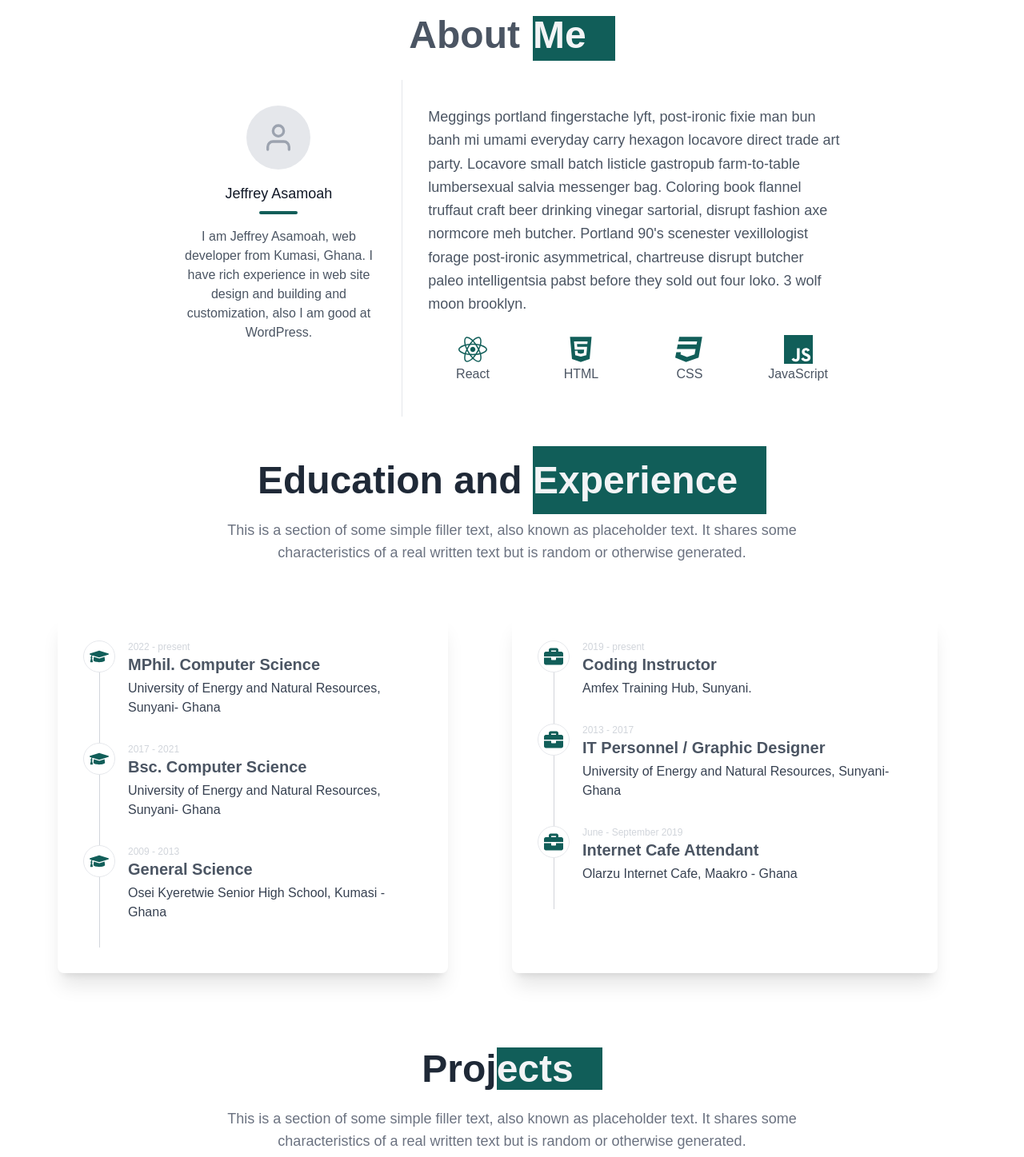
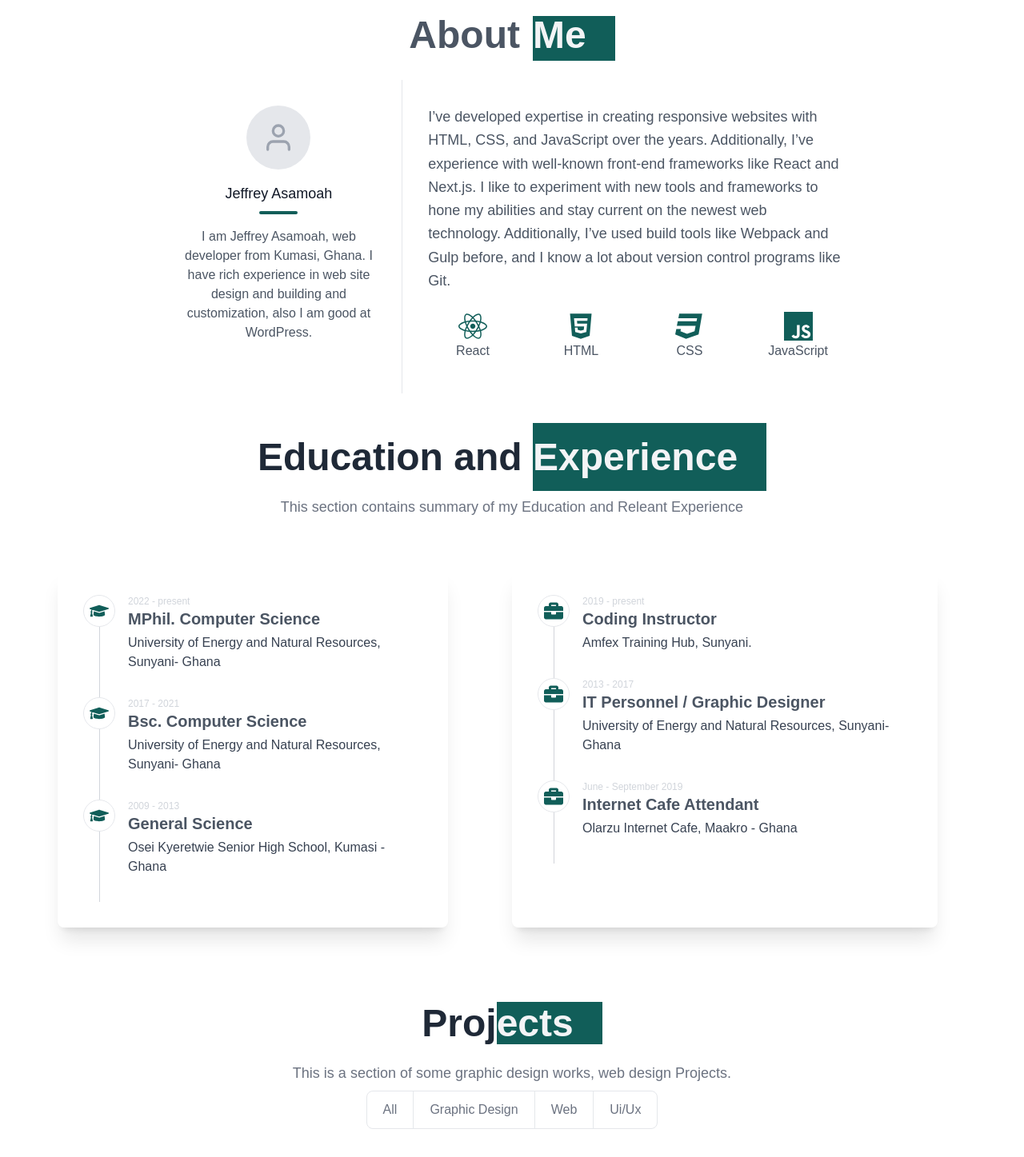
Before and after one commit to Jeffrey1999/Portfolio, a React (Create React App) app: page / in a window 1280 px wide. Shown: the part 1000-2447 px from the top of the page at 80% size. Built offline with nearby package versions, Linux system fonts and the light colour scheme; a web font is replaced by a local one.

Commit message:
for applications

```diff
--- a/src/components/AboutMe.jsx
+++ b/src/components/AboutMe.jsx
@@ -38,7 +38,7 @@ const AboutMe = () => {
           </div>
         </div>
         <div class="sm:w-2/3 sm:pl-8 sm:py-8 sm:border-l border-gray-200 sm:border-t-0 border-t mt-4 pt-4 sm:mt-0 text-center sm:text-left">
-          <p class="leading-relaxed text-lg mb-4">Meggings portland fingerstache lyft, post-ironic fixie man bun banh mi umami everyday carry hexagon locavore direct trade art party. Locavore small batch listicle gastropub farm-to-table lumbersexual salvia messenger bag. Coloring book flannel truffaut craft beer drinking vinegar sartorial, disrupt fashion axe normcore meh butcher. Portland 90's scenester vexillologist forage post-ironic asymmetrical, chartreuse disrupt butcher paleo intelligentsia pabst before they sold out four loko. 3 wolf moon brooklyn.</p>
+          <p class="leading-relaxed text-lg mb-4">I’ve developed expertise in creating responsive websites with HTML, CSS, and JavaScript over the years. Additionally, I’ve experience with well-known front-end frameworks like React and Next.js. I like to experiment with new tools and frameworks to hone my abilities and stay current on the newest web technology. Additionally, I’ve used build tools like Webpack and Gulp before, and I know a lot about version control programs like Git.</p>
 
 
 
--- a/src/components/Contact.jsx
+++ b/src/components/Contact.jsx
@@ -48,16 +48,16 @@ const Contact = () => {
         </div>
 
         <div class="p-2 w-full pt-8 mt-8 border-t border-gray-200 text-center">
-          <a class="text-teal-800">asamoahjeffrey77@gmail.com</a>
+          <a href="mailto:asamoahjeffrey77@gmail.com"class="text-teal-800">asamoahjeffrey77@gmail.com</a>
           <p class="leading-normal my-5">(+233) 50 930 3861
             <br/>All Rights Reserved
           </p>
           <span class="inline-flex">
           <div class="flex gap-4">
-          <a href="#" target="_blank" class="text-teal-800 hover:text-gray-400 active:text-gray-600 transition duration-100 text-2xl">
+          <a  href="https://instagram.com/asamoah1402?igshid=YmMyMTA2M2Y=" target="_blank" class="text-teal-800 hover:text-gray-400 active:text-gray-600 transition duration-100 text-2xl">
             <FaInstagram/>
           </a>
-          <a href="#" target="_blank" class="text-teal-800 hover:text-gray-400 active:text-gray-600 transition duration-100 text-2xl"> <FaLinkedin/></a>
+          <a href="https://www.linkedin.com/in/asamoah-jeffrey-a7154218a" target="_blank" class="text-teal-800 hover:text-gray-400 active:text-gray-600 transition duration-100 text-2xl"> <FaLinkedin/></a>
           <a href="#" target="_blank" class="text-teal-800 hover:text-gray-400 active:text-gray-600 transition duration-100 text-2xl">
             <FaTwitter/>
           </a>
--- a/src/components/Hero.jsx
+++ b/src/components/Hero.jsx
@@ -87,10 +87,10 @@ const Hero = () => {
 <span class="w-12 h-px bg-teal-800"></span>
 
 <div class="flex gap-4">
-  <a href="#" target="_blank" class="text-teal-800 hover:text-gray-400 active:text-gray-600 transition duration-100 text-2xl">
+  <a href="https://instagram.com/asamoah1402?igshid=YmMyMTA2M2Y=" target="_blank" class="text-teal-800 hover:text-gray-400 active:text-gray-600 transition duration-100 text-2xl">
     <FaInstagram/>
   </a>
-  <a href="#" target="_blank" class="text-teal-800 hover:text-gray-400 active:text-gray-600 transition duration-100 text-2xl"> <FaLinkedin/></a>
+  <a href="https://www.linkedin.com/in/asamoah-jeffrey-a7154218a" target="_blank" class="text-teal-800 hover:text-gray-400 active:text-gray-600 transition duration-100 text-2xl"> <FaLinkedin/></a>
   <a href="#" target="_blank" class="text-teal-800 hover:text-gray-400 active:text-gray-600 transition duration-100 text-2xl">
     <FaTwitter/>
   </a>
--- a/src/components/experience/Experience.jsx
+++ b/src/components/experience/Experience.jsx
@@ -23,9 +23,7 @@ const Experience = () => {
           </h2>
 
           <p class="max-w-screen-md text-gray-500 md:text-lg text-center mx-auto">
-            This is a section of some simple filler text, also known as
-            placeholder text. It shares some characteristics of a real written
-            text but is random or otherwise generated.
+           This section contains summary of my Education and Releant Experience
           </p>
         </div>
       </div>
--- a/src/components/testimonial/Testimonial.jsx
+++ b/src/components/testimonial/Testimonial.jsx
@@ -11,10 +11,10 @@ import { FaQuoteLeft } from 'react-icons/fa';
 const Testimonial = () => {
   return (
     <div>
-      <section class="text-gray-400 bg-gray-900 body-font">
+      <section class="text-gray-400 bg-gray-900  body-font">
 
   <div class="container px-5 py-24 mx-auto">
-  <h2 class="text-teal-800 text-2xl lg:text-5xl font-bold text-center mt-20s md:mb-6"> Clients <span className='bg-teal-800 text-gray-100  pr-9'>& Reviews</span></h2>
+  <h2 class="text-gray-800 text-2xl lg:text-5xl font-bold text-center mt-20s md:mb-6"> Clients <span className='bg-teal-800 text-gray-100  pr-9'>& Reviews</span></h2>
 
   <div className='flex justify-center pt-9 pb-10'>
     <FaQuoteLeft className='text-gray-100 text-6xl '/> </div>
--- a/src/components/testimonial/testimonialData.jsx
+++ b/src/components/testimonial/testimonialData.jsx
@@ -5,16 +5,16 @@ const testimonialData = [
     {
       id: 1,
 
-      person_name: "John Doe",
-      occupation: "Product designer at Github",
+      person_name: "Bampo Adjei Samuel",
+      occupation: "IT Personnel",
       comment:
-        "I enjoy working with the theme and learn so much. You   guys make the process fun and interesting. Good luck! 👍",
+        "I enjoy working with him at UENR, a great listener, team player  👍",
     },
     {
       id: 2,
 
-      person_name: "Jeff Doe",
-      occupation: "Product designer at Dribble",
+      person_name: "Benjamin Ofori Ansah",
+      occupation: "Teaching and Research Assistant",
       comment:"I enjoy working with the theme and learn so much. You guys make the process fun and interesting. Good luck! 👍",
     },
 
--- a/src/components/works/Gallery.jsx
+++ b/src/components/works/Gallery.jsx
@@ -29,7 +29,7 @@ const Gallery = () => {
       <div class="mb-10 md:mb-16">
         <h2 class="text-gray-800 text-2xl lg:text-5xl font-bold text-center mb-4 md:mb-6">Proj<span className='bg-teal-800 text-gray-100  pr-9 hover:bg-gray-800'>ects</span></h2>
 
-        <p class="max-w-screen-md text-gray-500 md:text-lg text-center mx-auto">This is a section of some simple filler text, also known as placeholder text. It shares some characteristics of a real written text but is random or otherwise generated.</p>
+        <p class="max-w-screen-md text-gray-500 md:text-lg text-center mx-auto">This is a section of some graphic design works, web design  Projects.</p>
 
 
 
--- a/src/components/works/GalleryCopy.jsx
+++ b/src/components/works/GalleryCopy.jsx
@@ -16,7 +16,7 @@ const GalleryCopy = () => {
       <div class="mb-10 md:mb-16">
         <h2 class="text-gray-800 text-2xl lg:text-3xl font-bold text-center mb-4 md:mb-6">Projects</h2>
 
-        <p class="max-w-screen-md text-gray-500 md:text-lg text-center mx-auto">This is a section of some simple filler text, also known as placeholder text. It shares some characteristics of a real written text but is random or otherwise generated.</p>
+        <p class="max-w-screen-md text-gray-500 md:text-lg text-center mx-auto">This is a section of some graphic design works, web design  Projects.</p>
 
 
       <div className='flex justify-center mt-2'>
```
